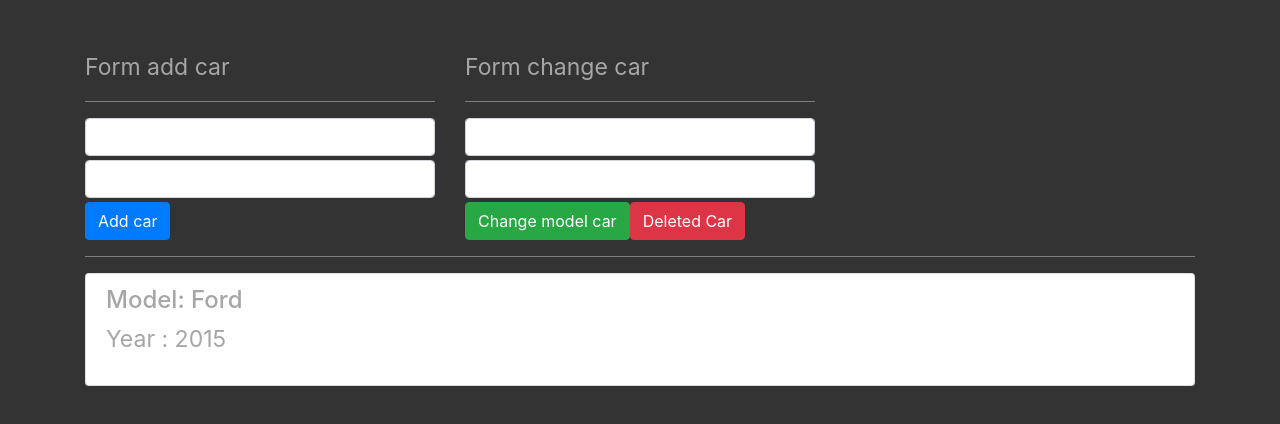
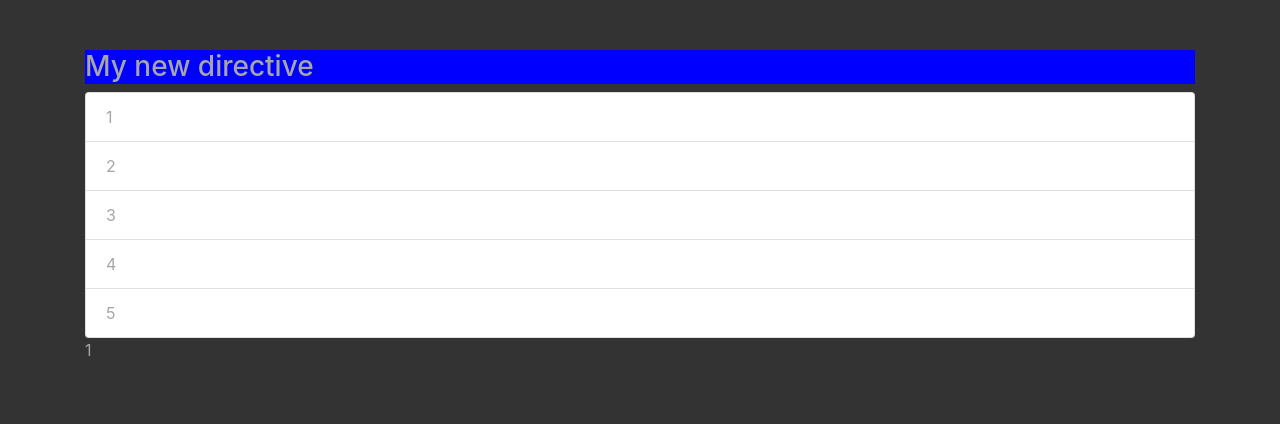
Before and after one commit to DenysWarlan/ng2-course-theory, an Angular app: page / in a window 1280 px wide. Shown: the top 424 px of the page. Built offline with nearby package versions, Linux system fonts and the light colour scheme.

Commit message:
Block 4 Directive

```diff
--- a/src/app/app.component.css
+++ b/src/app/app.component.css
@@ -0,0 +1,3 @@
+.white-text {
+  color: white;
+}
--- a/src/app/app.component.html
+++ b/src/app/app.component.html
@@ -1,7 +1,18 @@
 <div class="container">
-  <div class="row">
-    <div class="col-12">
-      <app-cars></app-cars>
+    <div class="col-xs-8 col-xs-offset-2">
+      <h3  appBackground="red" [defaultColor]="'blue'"> {{headerText}}</h3>
+      <ul class="list-group">
+        <li *ngFor="let item of items" (click)="onClick(item)"class="list-group-item">{{item}}</li>
+      </ul>
+
+      <div [ngSwitch]="current">
+        <p *ngSwitchCase="1">1</p>
+        <p *ngSwitchCase="2">2</p>
+        <p *ngSwitchCase="3">3</p>
+        <p *ngSwitchDefault>default</p>
+        <p></p>
+      </div>
+
+
     </div>
-  </div>
 </div>
--- a/src/app/app.component.ts
+++ b/src/app/app.component.ts
@@ -6,5 +6,11 @@ import { Component } from '@angular/core';
   styleUrls: ['./app.component.css']
 })
 export class AppComponent {
-  title = 'app';
+  headerText = "My new directive"
+  items = [1, 2, 3, 4, 5];
+  current = 1;
+
+  onClick(number: number) {
+    this.current = number;
+  }
 }
--- a/src/app/app.module.ts
+++ b/src/app/app.module.ts
@@ -9,6 +9,7 @@ import { AppComponent } from './app.component';
 import { CarsComponent } from './cars/cars.component';
 import { CarComponent } from './car/car.component';
 import { AddCarComponent } from './add-car/add-car.component';
+import { BackgroundDirective } from './directive/background.directive';
 
 @NgModule({
   declarations: [
@@ -16,6 +17,7 @@ import { AddCarComponent } from './add-car/add-car.component';
     CarsComponent,
     CarComponent,
     AddCarComponent,
+    BackgroundDirective
   ],
   imports: [
     BrowserModule,
--- /dev/null
+++ b/src/app/directive/background.directive.ts
@@ -0,0 +1,20 @@
+import { Directive, ElementRef, Renderer2, HostListener, HostBinding, Input } from "@angular/core";
+
+@Directive({
+  selector: '[appBackground]'
+})
+export class BackgroundDirective {
+  @HostBinding('style.background') background: string;
+  @Input('appBackground') hoverColor: string = "green";
+  @Input() defaultColor: string = "transparent";
+  constructor() { }
+  ngOnInit() {
+    this.background = this.defaultColor;
+  }
+  @HostListener('mouseenter') mouseEnter() {
+    this.background = this.hoverColor;
+  }
+  @HostListener('mouseleave') mouseleave() {
+    this.background = this.defaultColor;
+  }
+}
```
